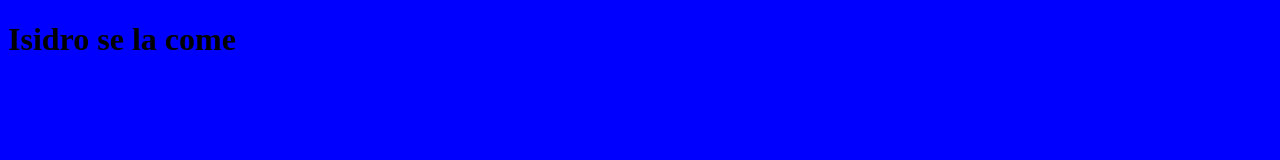
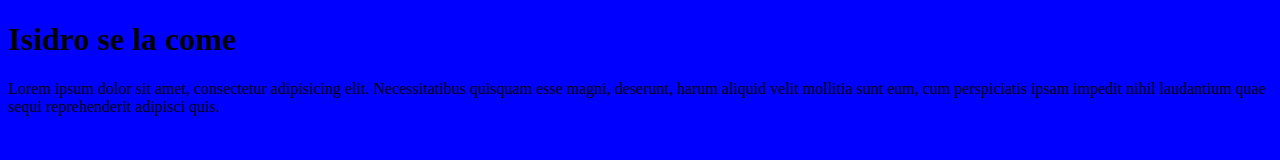
Before and after one commit to thebryanmartinez/IglesiaSanIsidro_PW1, a plain HTML site: page MinisterioRdJ/html/index.html in a window 1280 px wide. Drawn offline with Linux system fonts and the light colour scheme.

Commit message:
Segunda prueba

```diff
--- a/MinisterioRdJ/html/index.html
+++ b/MinisterioRdJ/html/index.html
@@ -10,7 +10,7 @@
         <h1>Isidro se la come</h1>
     </header>
     <main>
-
+        <p>Lorem ipsum dolor sit amet, consectetur adipisicing elit. Necessitatibus quisquam esse magni, deserunt, harum aliquid velit mollitia sunt eum, cum perspiciatis ipsam impedit nihil laudantium quae sequi reprehenderit adipisci quis.</p>
     </main>
     <footer>
 
```
